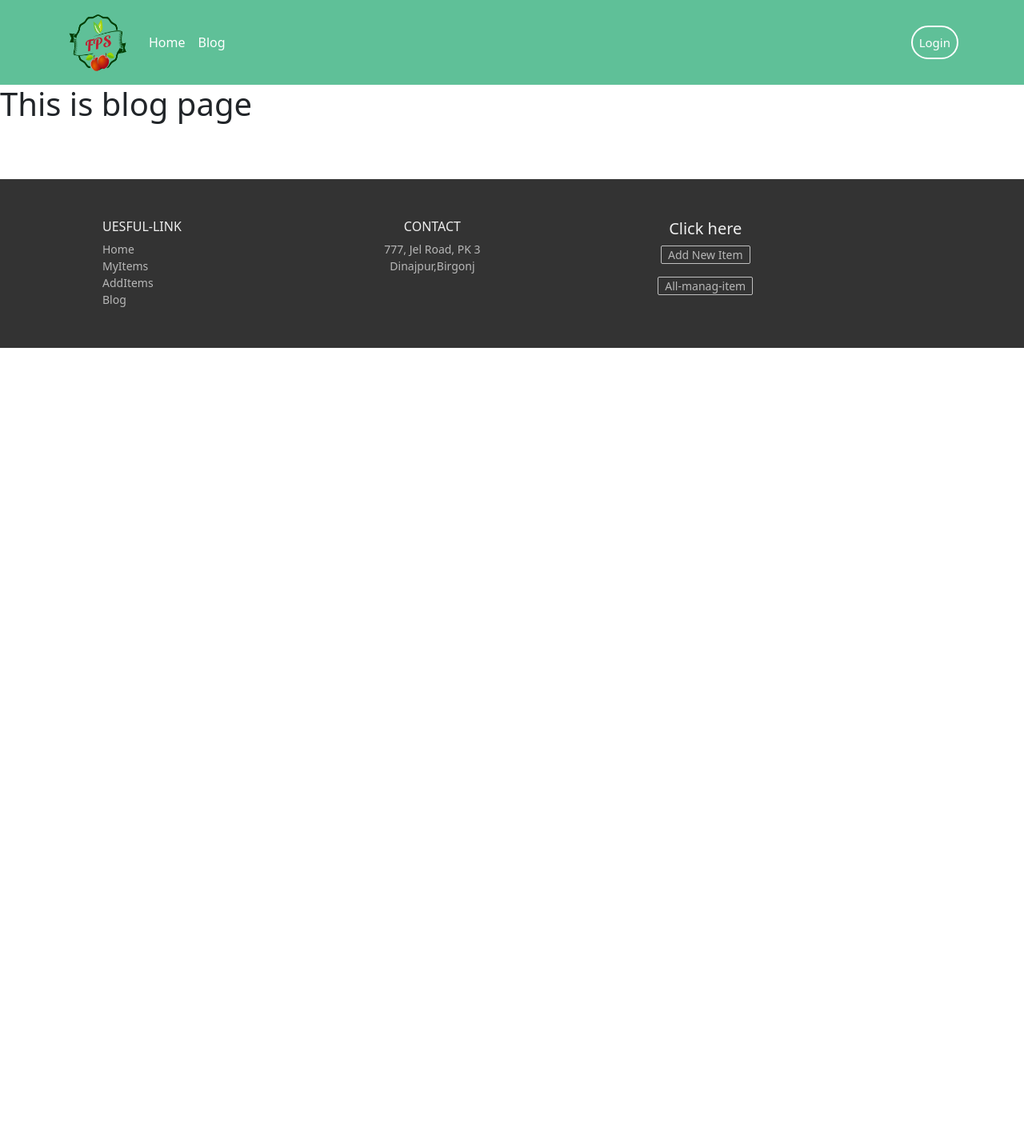
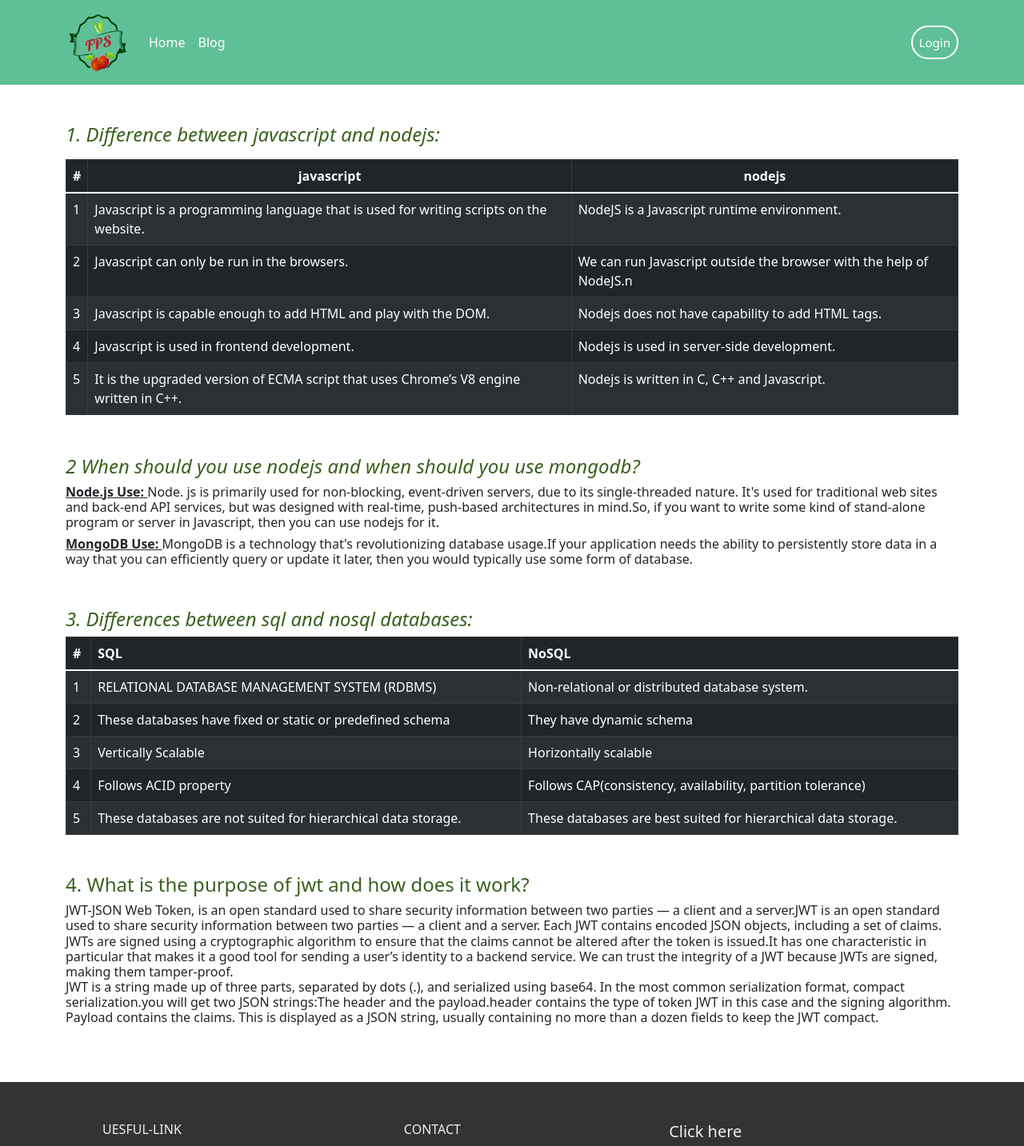
Before and after one commit to technicalsalma/Sweet-Fruit, a React (Create React App) app: page /blog in a window 1280 px wide. Shown: the top 1433 px of the page at 80% size. Before the commit the page ends 800 px from the top, so only its background shows below. Built offline with nearby package versions, Linux system fonts and the light colour scheme; no server answers.

Commit message:
blog page dan

```diff
--- a/src/components/Blog/Blog.css
+++ b/src/components/Blog/Blog.css
@@ -0,0 +1,13 @@
+div h4{
+   color: rgb(58, 97, 30);
+}
+
+.text-design{
+    margin: 50px 0;
+}
+
+
+.text{
+    text-decoration: underline;
+    font-weight: bold;
+}
--- a/src/components/Blog/Blog.js
+++ b/src/components/Blog/Blog.js
@@ -1,10 +1,162 @@
 import React from 'react';
+import { Table } from 'react-bootstrap';
+import './Blog.css'
 
 const Blog = () => {
     return (
-        <div>
-            <h1>This is blog page</h1>
+      <div className="container mt-5">
+        <h4 className="mb-3">
+          <i>1. Difference between javascript and nodejs:</i>
+        </h4>
+        <Table striped bordered hover variant="dark">
+          <thead>
+            <tr>
+              <th>#</th>
+              <th className="text-center">javascript</th>
+              <th className="text-center">nodejs</th>
+            </tr>
+          </thead>
+          <tbody>
+            <tr>
+              <td>1</td>
+              <td>
+                Javascript is a programming language that is used for writing
+                scripts on the website.
+              </td>
+              <td>NodeJS is a Javascript runtime environment.</td>
+            </tr>
+            <tr>
+              <td>2</td>
+              <td> Javascript can only be run in the browsers.</td>
+              <td>
+                We can run Javascript outside the browser with the help of
+                NodeJS.n
+              </td>
+            </tr>
+            <tr>
+              <td>3</td>
+              <td>
+                Javascript is capable enough to add HTML and play with the DOM.
+              </td>
+              <td>Nodejs does not have capability to add HTML tags.</td>
+            </tr>
+            <tr>
+              <td>4</td>
+              <td> Javascript is used in frontend development.</td>
+              <td>Nodejs is used in server-side development.</td>
+            </tr>
+            <tr>
+              <td>5</td>
+              <td>
+                It is the upgraded version of ECMA script that uses Chrome’s V8
+                engine written in C++.
+              </td>
+              <td>Nodejs is written in C, C++ and Javascript.</td>
+            </tr>
+          </tbody>
+        </Table>
+
+        {/*========= second Question======== */}
+
+        <div className="text-design">
+          <h4 className="mb-2">
+            <i>2 When should you use nodejs and when should you use mongodb?</i>
+          </h4>
+          <h6>
+            <span className="text">Node.js Use: </span> Node. js is primarily
+            used for non-blocking, event-driven servers, due to its
+            single-threaded nature. It's used for traditional web sites and
+            back-end API services, but was designed with real-time, push-based
+            architectures in mind.So, if you want to write some kind of
+            stand-alone program or server in Javascript, then you can use nodejs
+            for it.
+          </h6>
+          <h6>
+            <span className="text">MongoDB Use: </span> MongoDB is a technology
+            that's revolutionizing database usage.If your application needs the
+            ability to persistently store data in a way that you can efficiently
+            query or update it later, then you would typically use some form of
+            database.
+          </h6>
         </div>
+
+        {/*========= Third Question======== */}
+
+        <div className="mt-5 mb-2">
+          <h4>
+            <i>3. Differences between sql and nosql databases:</i>
+          </h4>
+          <Table striped bordered hover variant="dark">
+            <thead>
+              <tr>
+                <th>#</th>
+                <th>SQL</th>
+                <th> NoSQL</th>
+              </tr>
+            </thead>
+            <tbody>
+              <tr>
+                <td>1</td>
+                <td>RELATIONAL DATABASE MANAGEMENT SYSTEM (RDBMS)</td>
+                <td>Non-relational or distributed database system.</td>
+              </tr>
+              <tr>
+                <td>2</td>
+                <td>
+                  These databases have fixed or static or predefined schema
+                </td>
+                <td>They have dynamic schema</td>
+              </tr>
+              <tr>
+                <td>3</td>
+                <td>Vertically Scalable</td>
+                <td>Horizontally scalable</td>
+              </tr>
+              <tr>
+                <td>4</td>
+                <td>Follows ACID property</td>
+                <td>
+                  Follows CAP(consistency, availability, partition tolerance)
+                </td>
+              </tr>
+              <tr>
+                <td>5</td>
+                <td>
+                  These databases are not suited for hierarchical data storage.
+                </td>
+                <td>
+                  These databases are best suited for hierarchical data storage.
+                </td>
+              </tr>
+            </tbody>
+          </Table>
+        </div>
+
+        <div className='my-5'>
+          <h4>4. What is the purpose of jwt and how does it work?</h4>
+          <h6>
+            JWT-JSON Web Token, is an open standard used to share security
+            information between two parties — a client and a server.JWT is an
+            open standard used to share security information between two parties
+            — a client and a server. Each JWT contains encoded JSON objects,
+            including a set of claims. JWTs are signed using a cryptographic
+            algorithm to ensure that the claims cannot be altered after the
+            token is issued.It has one characteristic in particular that makes
+            it a good tool for sending a user’s identity to a backend service.
+            We can trust the integrity of a JWT because JWTs are signed, making
+            them tamper-proof.
+           <br></br>
+
+          JWT is a string made up of three parts, separated by dots (.), and
+          serialized using base64. In the most common serialization format,
+          compact serialization.you will get two JSON strings:The header and the
+          payload.header contains the type of token JWT in this case and the
+          signing algorithm. Payload contains the claims. This is displayed as a
+          JSON string, usually containing no more than a dozen fields to keep
+          the JWT compact.
+           </h6>
+        </div>
+      </div>
     );
 };
 
--- a/src/components/Page/AddInventory/AddInventory.js
+++ b/src/components/Page/AddInventory/AddInventory.js
@@ -4,6 +4,7 @@ import './AddInventory.css'
 
 const AddInventory = () => {
   const { register, handleSubmit } = useForm();
+  // const [user] = useAuthState(auth)
   const onSubmit = (data) => {
     console.log(data);
     const url = `http://localhost:5000/fruitService`;
```
